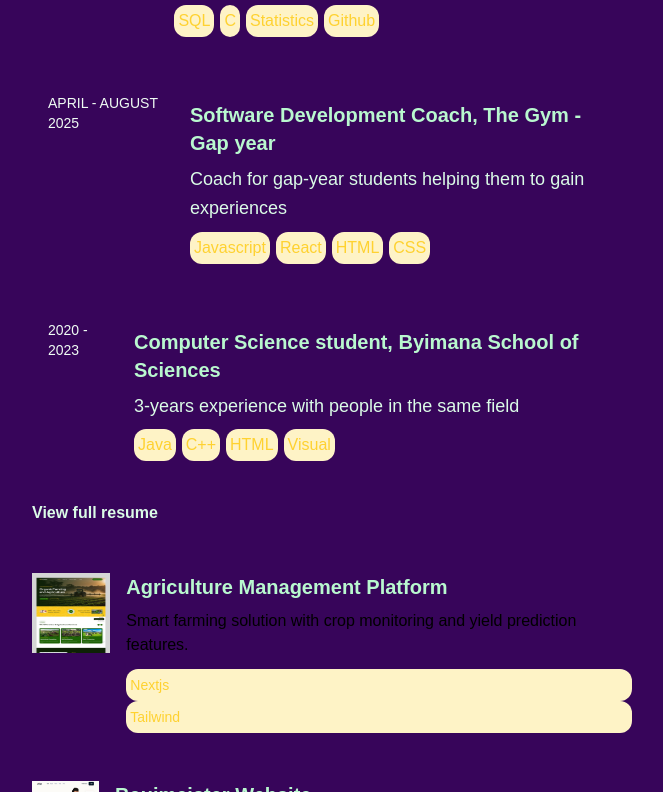
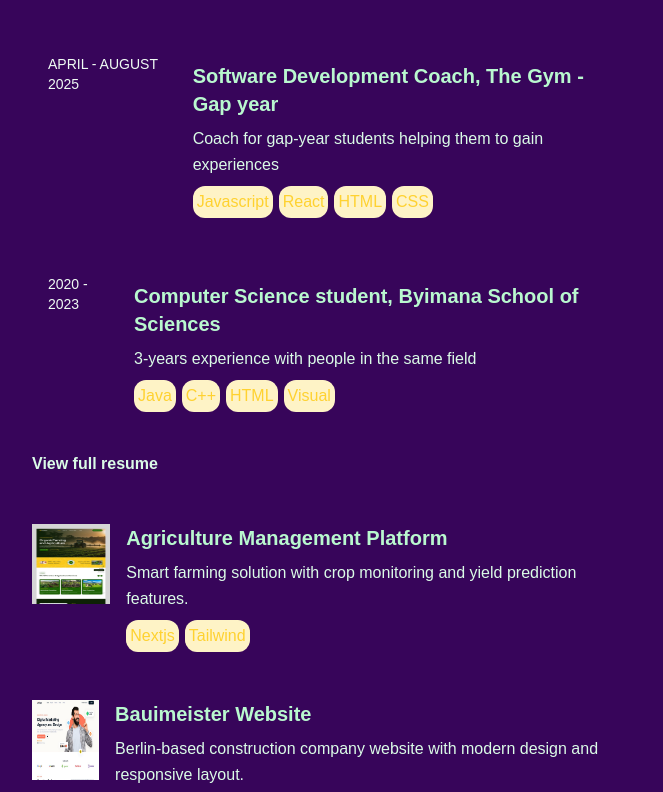
Before and after one commit to kelia01/Portfolio, a React (Vite) app: page / in a window 1280 px wide. Shown: the part 628-1420 px from the top of the page, without its empty margins (608-1271 px from the left). Built offline with nearby package versions, Linux system fonts and the light colour scheme.

Commit message:
Correct the layout of the projects' techstack

```diff
--- a/src/App.tsx
+++ b/src/App.tsx
@@ -158,7 +158,7 @@ const App = () => {
                     <h4 className="font-semibold text-green-200 text-xl mb-2">
                       {Title}
                     </h4>
-                    <p className="text-lg leading-relaxed mb-2">
+                    <p className="text-[16px] leading-relaxed mb-2">
                       {description}
                     </p>
                     <div className="flex gap-1.5">
@@ -187,14 +187,11 @@ const App = () => {
                     <h3 className="font-semibold text-green-200 text-xl mb-2">
                       {title}
                     </h3>
-                    <p className="mb-3">{description}</p>
-                    <div>
-                      {techstack.map((tech, idx) => (
-                        <div
-                          key={idx}
-                          className="rounded-xl px-1 py-1.5 bg-amber-100"
-                        >
-                          <p className="text-amber-300 text-sm">{tech}</p>
+                    <p className="text-[16px] leading-relaxed mb-2 text-green-100">{description}</p>
+                    <div className="flex gap-1.5">
+                      {techstack.map((tech, i) => (
+                        <div key={i} className="rounded-xl p-1 bg-amber-100">
+                          <p className="text-amber-300">{tech}</p>
                         </div>
                       ))}
                     </div>
--- a/src/output.css
+++ b/src/output.css
@@ -12,7 +12,6 @@
     --color-green-50: oklch(98.2% 0.018 155.826);
     --color-green-100: oklch(96.2% 0.044 156.743);
     --color-green-200: oklch(92.5% 0.084 155.995);
-    --color-green-300: oklch(87.1% 0.15 154.449);
     --spacing: 0.25rem;
     --container-xl: 36rem;
     --text-sm: 0.875rem;
@@ -25,7 +24,6 @@
     --text-2xl--line-height: calc(2 / 1.5);
     --text-3xl: 1.875rem;
     --text-3xl--line-height: calc(2.25 / 1.875);
-    --font-weight-extralight: 200;
     --font-weight-light: 300;
     --font-weight-semibold: 600;
     --font-weight-bold: 700;
@@ -195,9 +193,6 @@
   .bottom-6 {
     bottom: calc(var(--spacing) * 6);
   }
-  .left-1 {
-    left: calc(var(--spacing) * 1);
-  }
   .left-1\/2 {
     left: calc(1/2 * 100%);
   }
@@ -213,20 +208,8 @@
   .flex {
     display: flex;
   }
-  .table {
-    display: table;
-  }
-  .h-1 {
-    height: calc(var(--spacing) * 1);
-  }
   .h-5 {
     height: calc(var(--spacing) * 5);
-  }
-  .h-10 {
-    height: calc(var(--spacing) * 10);
-  }
-  .h-16 {
-    height: calc(var(--spacing) * 16);
   }
   .h-20 {
     height: calc(var(--spacing) * 20);
@@ -234,41 +217,14 @@
   .h-\[2px\] {
     height: 2px;
   }
-  .w-1 {
-    width: calc(var(--spacing) * 1);
-  }
-  .w-2 {
-    width: calc(var(--spacing) * 2);
-  }
-  .w-3 {
-    width: calc(var(--spacing) * 3);
-  }
   .w-5 {
     width: calc(var(--spacing) * 5);
   }
   .w-6 {
     width: calc(var(--spacing) * 6);
   }
-  .w-10 {
-    width: calc(var(--spacing) * 10);
-  }
-  .w-12 {
-    width: calc(var(--spacing) * 12);
-  }
-  .w-15 {
-    width: calc(var(--spacing) * 15);
-  }
-  .w-16 {
-    width: calc(var(--spacing) * 16);
-  }
   .w-20 {
     width: calc(var(--spacing) * 20);
-  }
-  .w-100 {
-    width: calc(var(--spacing) * 100);
-  }
-  .w-120 {
-    width: calc(var(--spacing) * 120);
   }
   .w-full {
     width: 100%;
@@ -276,22 +232,12 @@
   .max-w-xl {
     max-width: var(--container-xl);
   }
-  .border-collapse {
-    border-collapse: collapse;
-  }
-  .-translate-x-1 {
-    --tw-translate-x: calc(var(--spacing) * -1);
-    translate: var(--tw-translate-x) var(--tw-translate-y);
-  }
   .-translate-x-1\/2 {
     --tw-translate-x: calc(calc(1/2 * 100%) * -1);
     translate: var(--tw-translate-x) var(--tw-translate-y);
   }
   .transform {
     transform: var(--tw-rotate-x,) var(--tw-rotate-y,) var(--tw-rotate-z,) var(--tw-skew-x,) var(--tw-skew-y,);
-  }
-  .resize {
-    resize: both;
   }
   .flex-col {
     flex-direction: column;
@@ -304,9 +250,6 @@
   }
   .justify-center {
     justify-content: center;
-  }
-  .gap-1 {
-    gap: calc(var(--spacing) * 1);
   }
   .gap-1\.5 {
     gap: calc(var(--spacing) * 1.5);
@@ -331,10 +274,6 @@
   }
   .rounded-xl {
     border-radius: var(--radius-xl);
-  }
-  .border {
-    border-style: var(--tw-border-style);
-    border-width: 1px;
   }
   .bg-\[\#37055a\] {
     background-color: #37055a;
@@ -366,9 +305,6 @@
   .px-6 {
     padding-inline: calc(var(--spacing) * 6);
   }
-  .py-1 {
-    padding-block: calc(var(--spacing) * 1);
-  }
   .py-1\.5 {
     padding-block: calc(var(--spacing) * 1.5);
   }
@@ -386,10 +322,6 @@
     font-size: var(--text-3xl);
     line-height: var(--tw-leading, var(--text-3xl--line-height));
   }
-  .text-lg {
-    font-size: var(--text-lg);
-    line-height: var(--tw-leading, var(--text-lg--line-height));
-  }
   .text-sm {
     font-size: var(--text-sm);
     line-height: var(--tw-leading, var(--text-sm--line-height));
@@ -397,6 +329,9 @@
   .text-xl {
     font-size: var(--text-xl);
     line-height: var(--tw-leading, var(--text-xl--line-height));
+  }
+  .text-\[16px\] {
+    font-size: 16px;
   }
   .leading-relaxed {
     --tw-leading: var(--leading-relaxed);
@@ -429,16 +364,9 @@
   .text-green-200 {
     color: var(--color-green-200);
   }
-  .underline {
-    text-decoration-line: underline;
-  }
   .shadow-lg {
     --tw-shadow: 0 10px 15px -3px var(--tw-shadow-color, rgb(0 0 0 / 0.1)), 0 4px 6px -4px var(--tw-shadow-color, rgb(0 0 0 / 0.1));
     box-shadow: var(--tw-inset-shadow), var(--tw-inset-ring-shadow), var(--tw-ring-offset-shadow), var(--tw-ring-shadow), var(--tw-shadow);
-  }
-  .outline {
-    outline-style: var(--tw-outline-style);
-    outline-width: 1px;
   }
   .transition {
     transition-property: color, background-color, border-color, outline-color, text-decoration-color, fill, stroke, --tw-gradient-from, --tw-gradient-via, --tw-gradient-to, opacity, box-shadow, transform, translate, scale, rotate, filter, -webkit-backdrop-filter, backdrop-filter, display, content-visibility, overlay, pointer-events;
@@ -480,11 +408,6 @@
 @property --tw-skew-y {
   syntax: "*";
   inherits: false;
-}
-@property --tw-border-style {
-  syntax: "*";
-  inherits: false;
-  initial-value: solid;
 }
 @property --tw-leading {
   syntax: "*";
@@ -559,11 +482,6 @@
   inherits: false;
   initial-value: 0 0 #0000;
 }
-@property --tw-outline-style {
-  syntax: "*";
-  inherits: false;
-  initial-value: solid;
-}
 @layer properties {
   @supports ((-webkit-hyphens: none) and (not (margin-trim: inline))) or ((-moz-orient: inline) and (not (color:rgb(from red r g b)))) {
     *, ::before, ::after, ::backdrop {
@@ -575,7 +493,6 @@
       --tw-rotate-z: initial;
       --tw-skew-x: initial;
       --tw-skew-y: initial;
-      --tw-border-style: solid;
       --tw-leading: initial;
       --tw-font-weight: initial;
       --tw-shadow: 0 0 #0000;
@@ -592,7 +509,6 @@
       --tw-ring-offset-width: 0px;
       --tw-ring-offset-color: #fff;
       --tw-ring-offset-shadow: 0 0 #0000;
-      --tw-outline-style: solid;
     }
   }
 }
```
